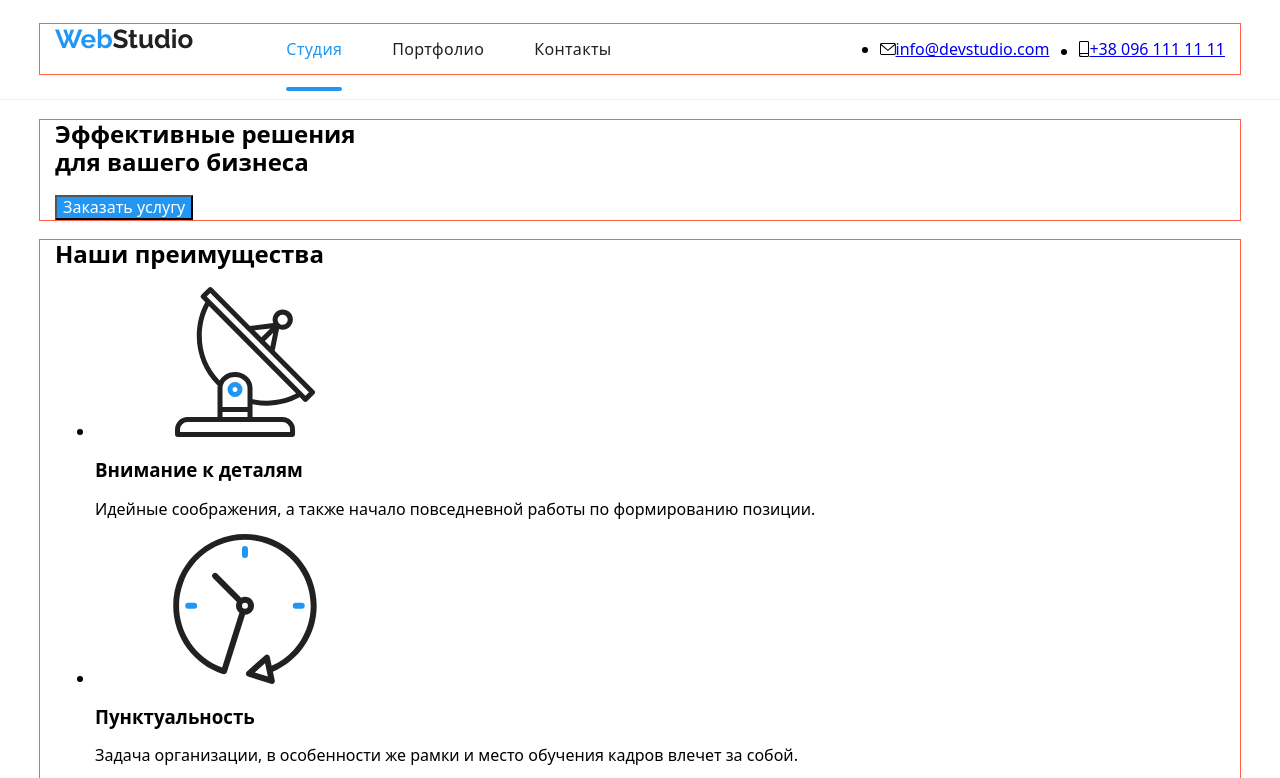
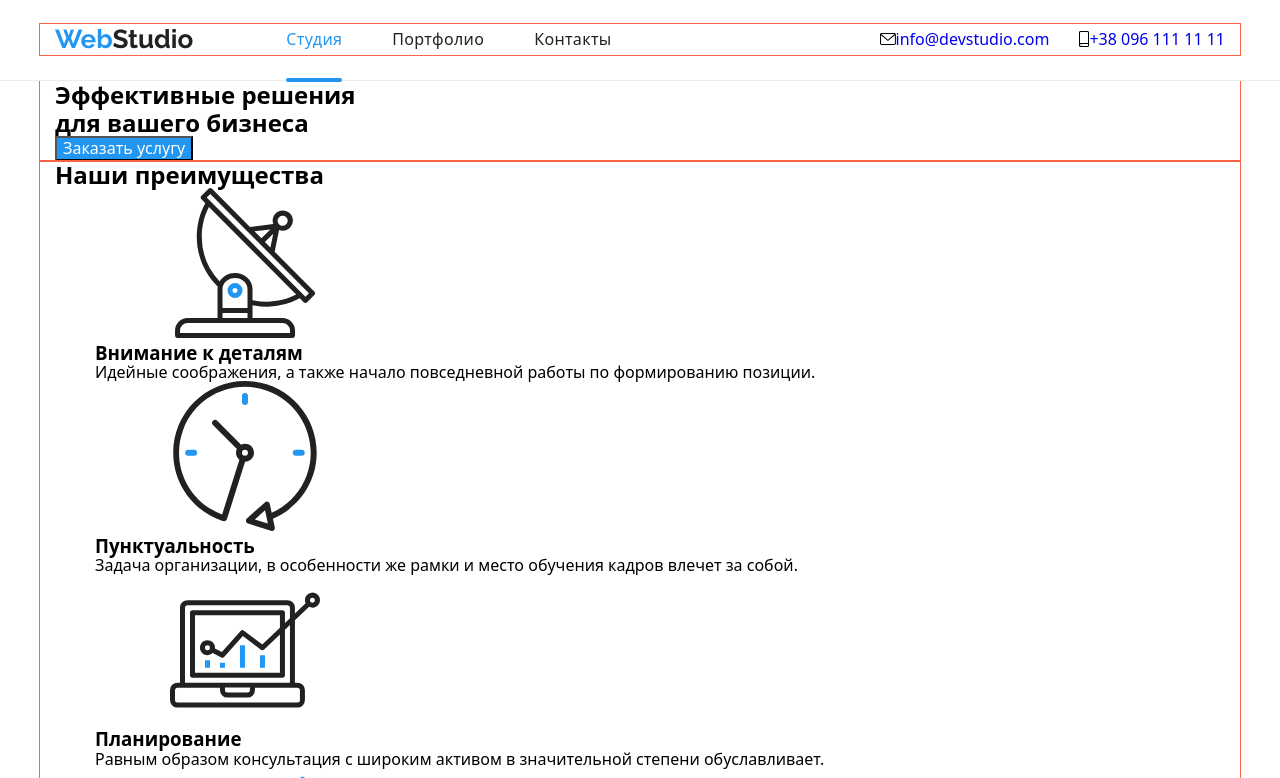
Before and after one commit to vokur13/goit-markup-hw-07, a plain HTML site: page index.html in a window 1280 px wide. Shown: the top 778 px of the page. Drawn offline with nearby package versions, Linux system fonts and the light colour scheme.

Commit message:
ul, ol, li fixed

```diff
--- a/sass/base/_reset.scss
+++ b/sass/base/_reset.scss
@@ -277,3 +277,23 @@ img {
   height: auto;
   margin: 0;
 }
+
+h1,
+h2,
+h3,
+h4,
+h5,
+h6,
+p,
+ul,
+ol,
+li {
+  margin: 0;
+}
+ul,
+ol {
+  list-style: none;
+}
+a {
+  text-decoration: none;
+}
--- a/sass/layout/_navigation.scss
+++ b/sass/layout/_navigation.scss
@@ -3,7 +3,6 @@
 }
 
 .site-nav__list {
-  list-style: none;
   display: flex;
   align-items: center;
   margin-left: 93px;
@@ -22,7 +21,6 @@
   line-height: 1.14;
   letter-spacing: 0.02em;
   transition: color 250ms $timing-func;
-  text-decoration: none;
   &:hover,
   &:focus {
     color: getColor('accent');
--- a/sass/master.scss
+++ b/sass/master.scss
@@ -1,4 +1,4 @@
-// @import './base/reset';
+@import './base/reset';
 @import './utils/variables';
 @import './utils/colors';
 @import './utils/helpers';
```
Also changed, not shown: css/master.css, css/master.min.css, 2 other files.
